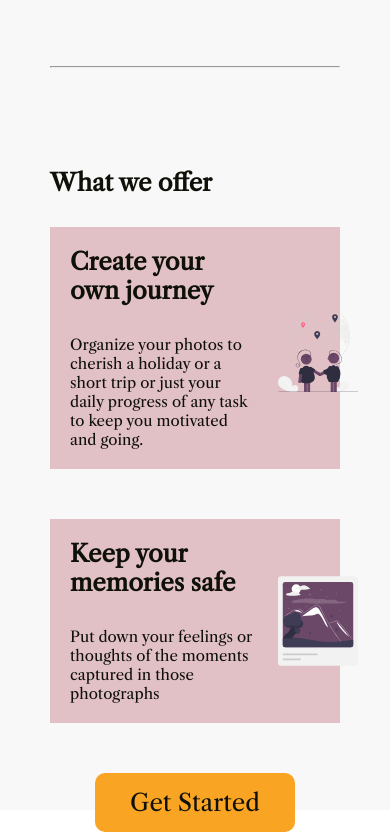
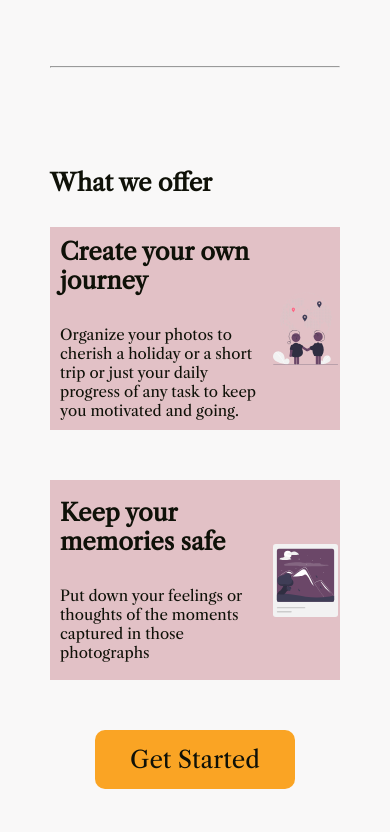
Before and after one commit to Sonali-Gajankar/PhotoJournal, a Django app: page / in a window 390 px wide. Shown: the part 1414-2246 px from the top of the page. After the commit the page ends 2203 px from the top, so only its background shows below. Run offline with Django 4.2, Linux system fonts and the light colour scheme; some libraries are stand-ins or nearby versions; some web fonts are replaced.

Commit message:
css changes

```diff
--- a/journal/static/journal/style.css
+++ b/journal/static/journal/style.css
@@ -411,13 +411,19 @@ body, html {
         display: grid;
         grid-template-columns: 75% 25%;
         align-items: center;
-        padding: 20px;
+        padding: 10px;
         min-height: 200px;
     }
 
     .features__content p{
         font-size: var(--font-size-mobile-para);
     }
+
+    #img_cards {
+    width: 75px;
+    height: 75px;
+    padding-left: 10px;
+}
 }
 
 /* Sign Up/Login */
```
